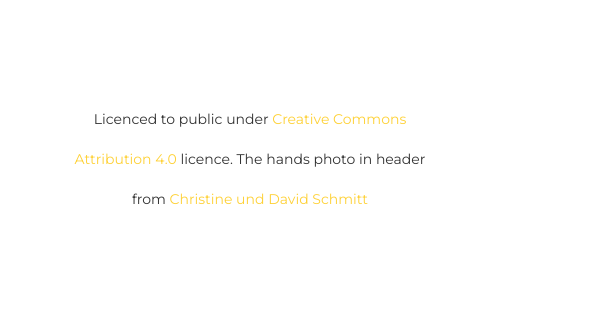
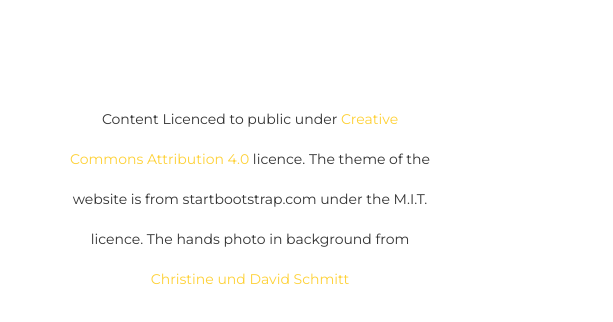
Before and after one commit to niloomotita/game-of-holes, a website: page index.html in a window 1280 px wide. Shown: the part 2033-2355 px from the top of the page, 0-613 px from the left. Before the commit the page ends 2277 px from the top, so only its background shows below. Drawn offline with nearby package versions, Linux system fonts and the light colour scheme; a web font is replaced by a local one.

Commit message:
add licences

```diff
--- a/index.html
+++ b/index.html
@@ -194,11 +194,11 @@
             <div class="row">
                 <div class="col-md-4">
                     <span class="copyright">
-                        Licenced to public under
+                        Content Licenced to public under
                         <a class="external" rel="nofollow" href="https://creativecommons.org/licenses/by/4.0/">
                         Creative Commons Attribution 4.0
-                        </a> licence.
-                        The hands photo in header from
+                        </a> licence. The theme of the website is from startbootstrap.com under the M.I.T. licence.
+                        The hands photo in background from
                         <a
                         class="external"
                         rel="nofollow"
```
